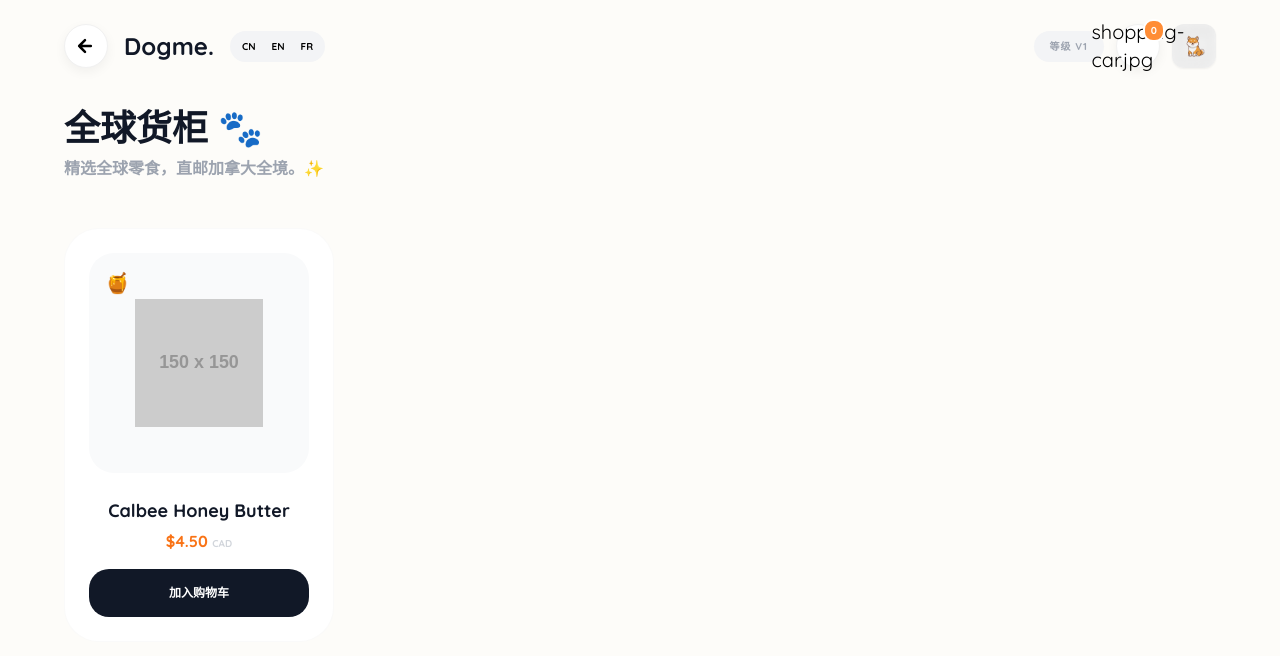
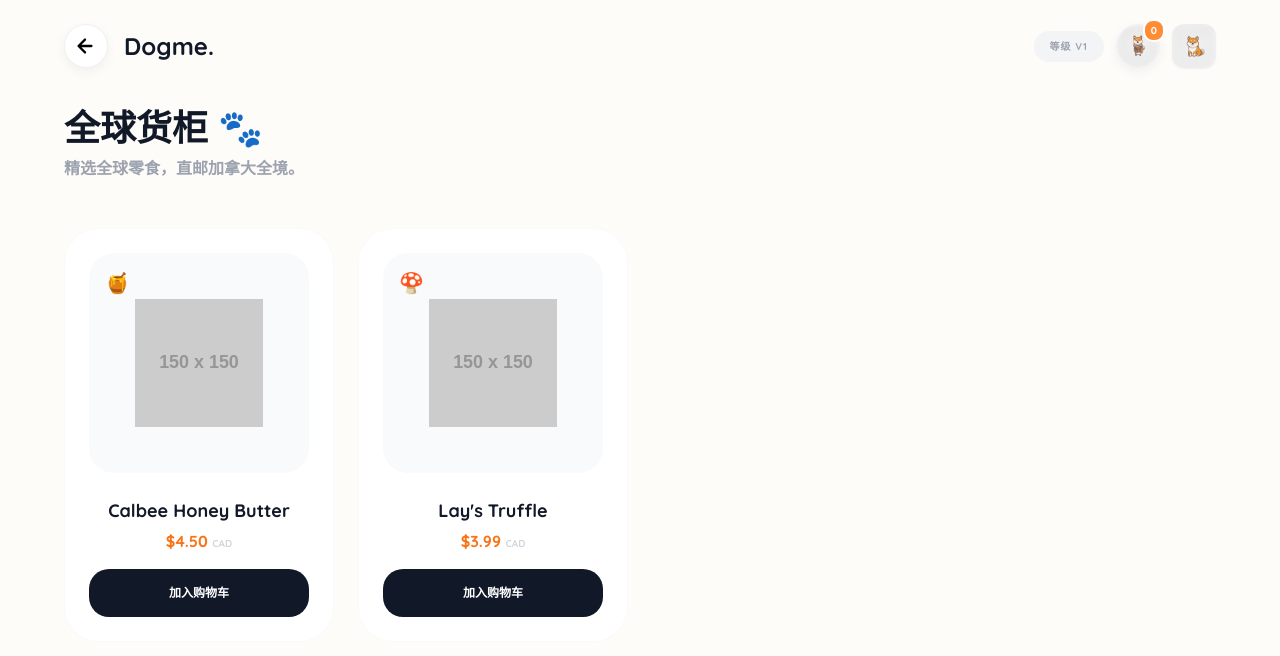
Before and after one commit to dogmeyummy-prog/dogme-shop, a website: page shopping.html in a window 1280 px wide. Drawn offline with nearby package versions, Linux system fonts and the light colour scheme; placeholder pictures from the web are drawn by us.

Commit message:
shopping.html

```diff
--- a/shopping.html
+++ b/shopping.html
@@ -16,24 +16,23 @@
         }
         .product-card:hover { transform: translateY(-10px); box-shadow: 0 20px 40px rgba(0,0,0,0.05); }
 
-        /* 🌟 修正后的返回箭头样式 */
+        /* 🌟 修正后的返回箭头样式：绝对居中 */
         .back-arrow-btn {
-            width: 44px;
-            height: 44px;
-            border-radius: 50%;
-            background: white;
-            display: flex;
-            align-items: center;
-            justify-content: center;
-            box-shadow: 0 4px 12px rgba(0,0,0,0.05);
-            border: 1px solid #f1f1f1;
-            cursor: pointer;
-            transition: all 0.3s ease;
+            width: 44px; height: 44px; border-radius: 50%; background: white;
+            display: flex; align-items: center; justify-content: center;
+            box-shadow: 0 4px 12px rgba(0,0,0,0.05); border: 1px solid #f1f1f1;
+            cursor: pointer; transition: all 0.3s ease;
         }
-        .back-arrow-btn:hover { background: #f9f9f9; transform: translateX(-3px); }
+        .back-arrow-btn:hover { background: #f9f9f9; }
 
-        .nav-icon-btn { width: 44px; height: 44px; border-radius: 12px; object-fit: cover; cursor: pointer; transition: all 0.3s ease; }
-        .cart-badge { position: absolute; top: -5px; right: -5px; background: #FF8D36; color: white; font-size: 10px; padding: 2px 6px; border-radius: 10px; border: 2px solid white; font-weight: 900; }
+        /* 🌟 购物车图标样式 */
+        .shopping-car-img { width: 100%; height: 100%; object-fit: cover; border-radius: 50%; }
+
+        .nav-avatar { width: 44px; height: 44px; border-radius: 12px; object-fit: cover; cursor: pointer; }
+        .cart-badge {
+            position: absolute; top: -5px; right: -5px; background: #FF8D36; color: white;
+            font-size: 10px; padding: 2px 6px; border-radius: 10px; border: 2px solid white; font-weight: 900;
+        }
     </style>
 </head>
 <body class="p-6">
@@ -41,38 +40,35 @@
     <nav class="max-w-6xl mx-auto flex justify-between items-center mb-10">
         <div class="flex items-center gap-4">
             <div onclick="location.href='index.html'" class="back-arrow-btn active-press">
-                <svg width="20" height="20" viewBox="0 0 24 24" fill="none" stroke="currentColor" stroke-width="3" stroke-linecap="round" stroke-linejoin="round" style="transform: translateX(-1px);">
+                <svg width="22" height="22" viewBox="0 0 24 24" fill="none" stroke="currentColor" stroke-width="2.5" stroke-linecap="round" stroke-linejoin="round" style="transform: translateX(-1px);">
                     <path d="M19 12H5M12 19l-7-7 7-7"/>
                 </svg>
             </div>
             <h1 class="text-2xl font-black text-gray-900">Dogme.</h1>
-            <div class="flex bg-gray-100 rounded-full p-1 text-[10px] font-black">
-                <button onclick="switchLang('zh')" class="px-2 py-1 rounded-full hover:bg-white transition-all">CN</button>
-                <button onclick="switchLang('en')" class="px-2 py-1 rounded-full hover:bg-white transition-all">EN</button>
-                <button onclick="switchLang('fr')" class="px-2 py-1 rounded-full hover:bg-white transition-all">FR</button>
-            </div>
         </div>
 
         <div class="flex items-center gap-3">
             <div id="rank-name-display" class="bg-gray-100 px-4 py-2 rounded-2xl text-[10px] font-black text-gray-400 uppercase tracking-widest">等级 V1</div>
-            <div onclick="location.href='pay.html'" class="relative active-press">
-                <div class="back-arrow-btn">
-                    <span class="text-xl">shopping-car.jpg</span>
+
+            <div onclick="location.href='pay.html'" class="relative active-press cursor-pointer">
+                <div class="back-arrow-btn overflow-hidden">
+                    <img src="shopping-car.jpg" alt="Cart" class="shopping-car-img" onerror="this.src='https://via.placeholder.com/44?text=🛒'">
                 </div>
                 <div id="cart-count-badge" class="cart-badge">0</div>
             </div>
-            <img onclick="location.href='Log-in.html'" src="user.jpg" class="nav-icon-btn shadow-sm" onerror="this.src='https://via.placeholder.com/44?text=🐾'">
+
+            <img onclick="location.href='Log-in.html'" src="user.jpg" class="nav-avatar shadow-sm" onerror="this.src='https://via.placeholder.com/44?text=🐾'">
         </div>
     </nav>
 
     <header class="max-w-6xl mx-auto mb-12">
-        <h2 id="page-title" class="text-4xl font-black text-gray-900 mb-2">全球货柜 🐾</h2>
-        <p id="page-subtitle" class="text-gray-400 font-bold">精选全球零食，直邮加拿大全境。✨</p>
+        <h2 class="text-4xl font-black text-gray-900 mb-2">全球货柜 🐾</h2>
+        <p class="text-gray-400 font-bold">精选全球零食，直邮加拿大全境。</p>
     </header>
 
     <main class="max-w-6xl mx-auto grid grid-cols-1 md:grid-cols-2 lg:grid-cols-4 gap-6">
         <div class="product-card flex flex-col items-center text-center">
-            <div class="w-full aspect-square bg-gray-50 rounded-[25px] mb-6 flex items-center justify-center relative overflow-hidden">
+            <div class="w-full aspect-square bg-gray-50 rounded-[25px] mb-6 flex items-center justify-center relative">
                 <span class="absolute top-4 left-4 text-xl">🍯</span>
                 <img src="https://via.placeholder.com/150?text=Calbee" alt="Product" class="w-32 h-32 object-contain">
             </div>
@@ -81,10 +77,19 @@
             <button onclick="addToCart('Calbee Honey Butter', 4.50, '🍯', this)" class="w-full py-4 bg-gray-900 text-white rounded-[20px] font-black text-xs active-press">加入购物车</button>
         </div>
 
+        <div class="product-card flex flex-col items-center text-center">
+            <div class="w-full aspect-square bg-gray-50 rounded-[25px] mb-6 flex items-center justify-center relative">
+                <span class="absolute top-4 left-4 text-xl">🍄</span>
+                <img src="https://via.placeholder.com/150?text=Lay's" alt="Product" class="w-32 h-32 object-contain">
+            </div>
+            <h3 class="font-black text-gray-900 text-lg mb-1">Lay's Truffle</h3>
+            <p class="text-orange-500 font-black mb-4">$3.99 <span class="text-[10px] text-gray-300">CAD</span></p>
+            <button onclick="addToCart('Lay\'s Truffle', 3.99, '🍄', this)" class="w-full py-4 bg-gray-900 text-white rounded-[20px] font-black text-xs active-press">加入购物车</button>
+        </div>
+
         </main>
 
     <script>
-        // 同步购物车状态
         function syncStatus() {
             const cart = JSON.parse(localStorage.getItem('dogme_cart') || '[]');
             const badge = document.getElementById('cart-count-badge');
@@ -101,7 +106,6 @@
             cart.push({ id: Date.now(), name, price, emoji });
             localStorage.setItem('dogme_cart', JSON.stringify(cart));
 
-            // 增加经验
             let exp = parseInt(localStorage.getItem('dogme_user_exp') || '0');
             localStorage.setItem('dogme_user_exp', exp + 5);
 
```
